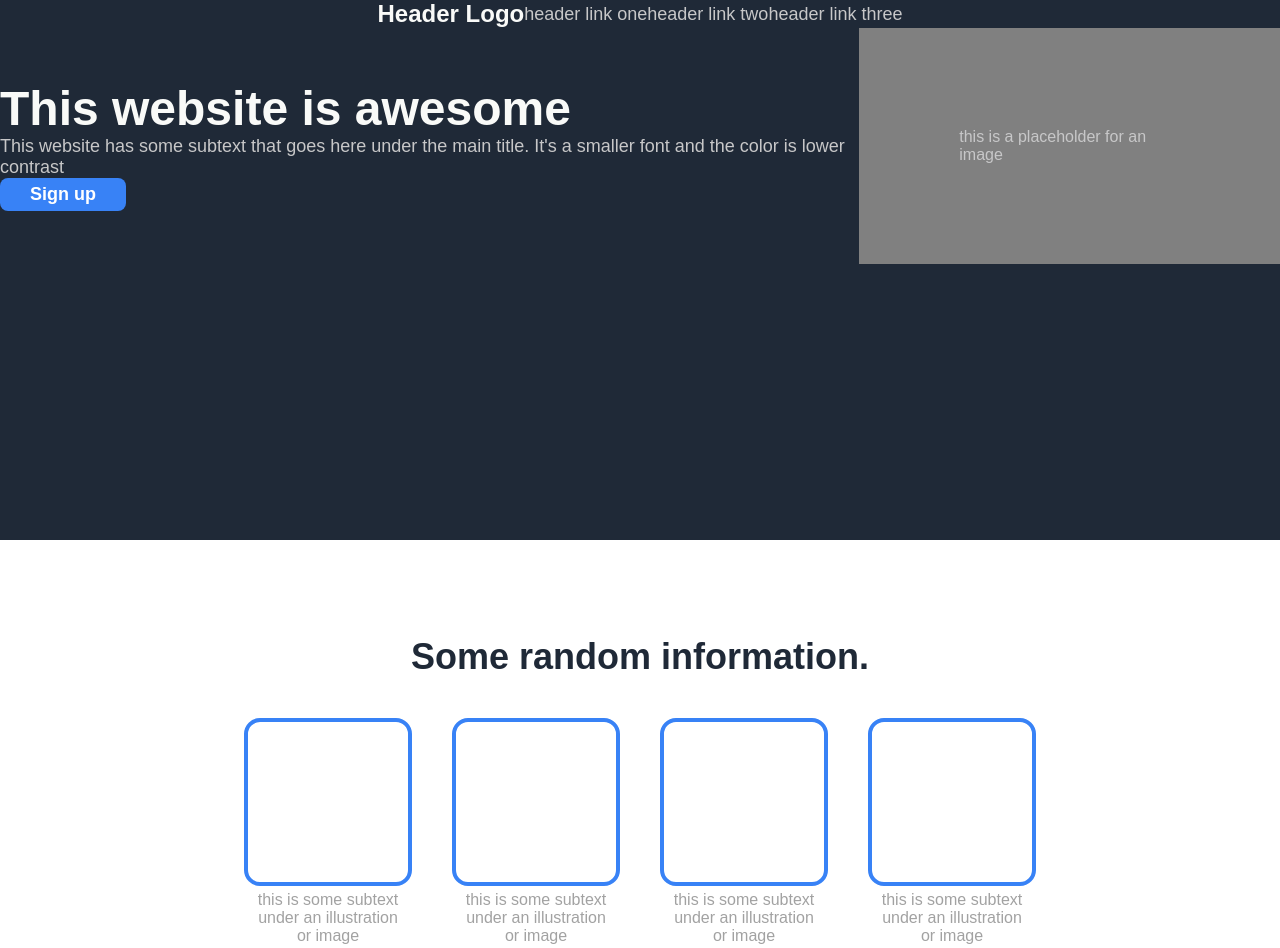
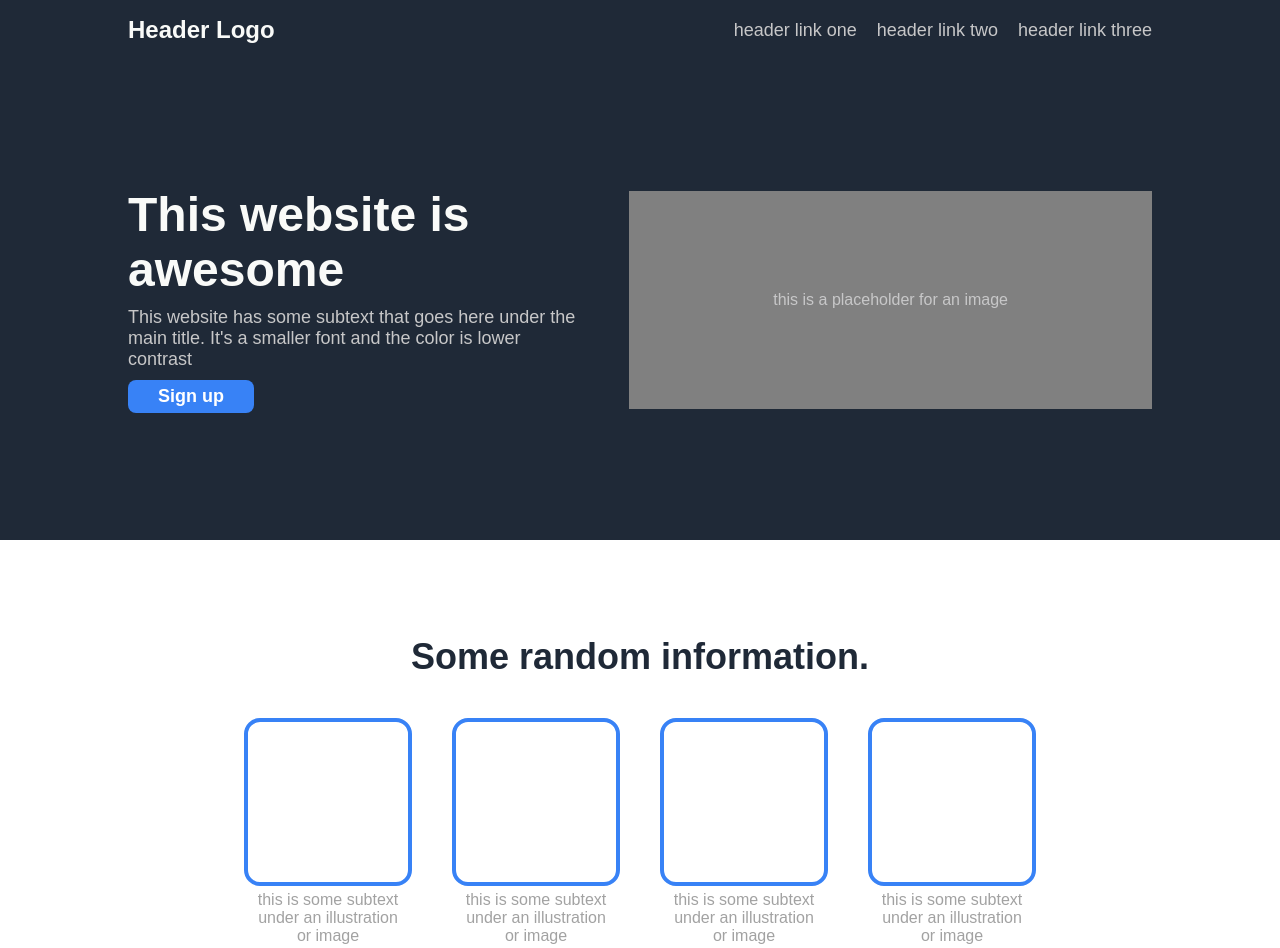
Before and after one commit to ferchorduy/project-landing-page, a plain HTML site: page index.html in a window 1280 px wide. Shown: the top 948 px of the page. Drawn offline with Linux system fonts and the light colour scheme.

Commit message:
Finish flex formatting for header and info, aka first-fourth

```diff
--- a/index.html
+++ b/index.html
@@ -14,6 +14,7 @@
                 <div id="header-logo">
                     Header Logo
                 </div>
+                <div id="header-links">
                     <div class="header-link">
                         header link one
                     </div>
@@ -22,6 +23,7 @@
                     </div>
                     <div class="header-link">
                         header link three
+                    </div>
                 </div>
             </div>
             <div id="info">
--- a/style.css
+++ b/style.css
@@ -10,6 +10,8 @@ body {
     background-color: #1f2937;
     height: 540px;
     width: 100%;
+    display: flex;
+    justify-content: center;
 }
 
 #second-fourth {
@@ -156,34 +158,43 @@ body {
 }
 
 #head-and-info {
+    width: 1024px;
+    height: 540px;
     display: flex;
     justify-content: center;
-    align-items: center;
     flex-direction: column;
 }
 
 #head {
+    width: 1024px;
     display: flex;
-    justify-content: center;
+    justify-content: space-between;
     align-items: center;
+    margin-bottom: auto;
+    padding: 16px 0px;
 }
 
 #info {
+    width: 1024px;
     display: flex;
+    justify-content: space-between;
     align-items: center;
+    margin-bottom: auto;
 }
 
 #left-info {
+    width: 450px;
     display: flex;
     justify-content: center;
     align-items: flex-start;
     flex-direction: column;
+    gap: 10px;
 }
 
 #placeholder {
     background-color: gray;
     color: #c7c7c8;
-    padding: 100px;
+    padding: 100px 144px;
     display: flex;
     justify-content: center;
     align-items: center;
@@ -223,6 +234,13 @@ body {
     font-weight: 600;
 }
 
+#header-links {
+    display: flex;
+    justify-content: center;
+    align-items: center;
+    gap: 20px;
+}
+
 .header-link {
     font-size: 18px;
     color: #c7c7c8;
```
Lines whose indentation alone changed are shown as unchanged.
